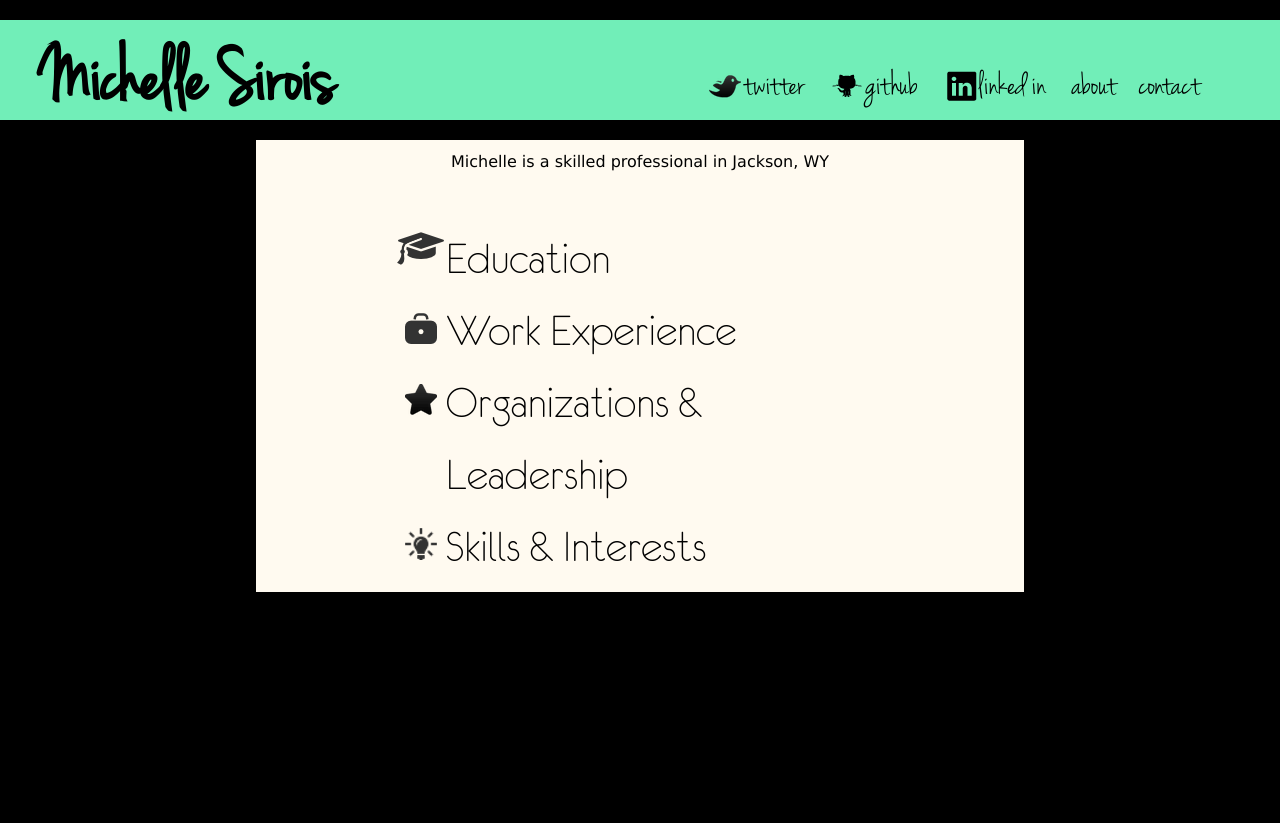
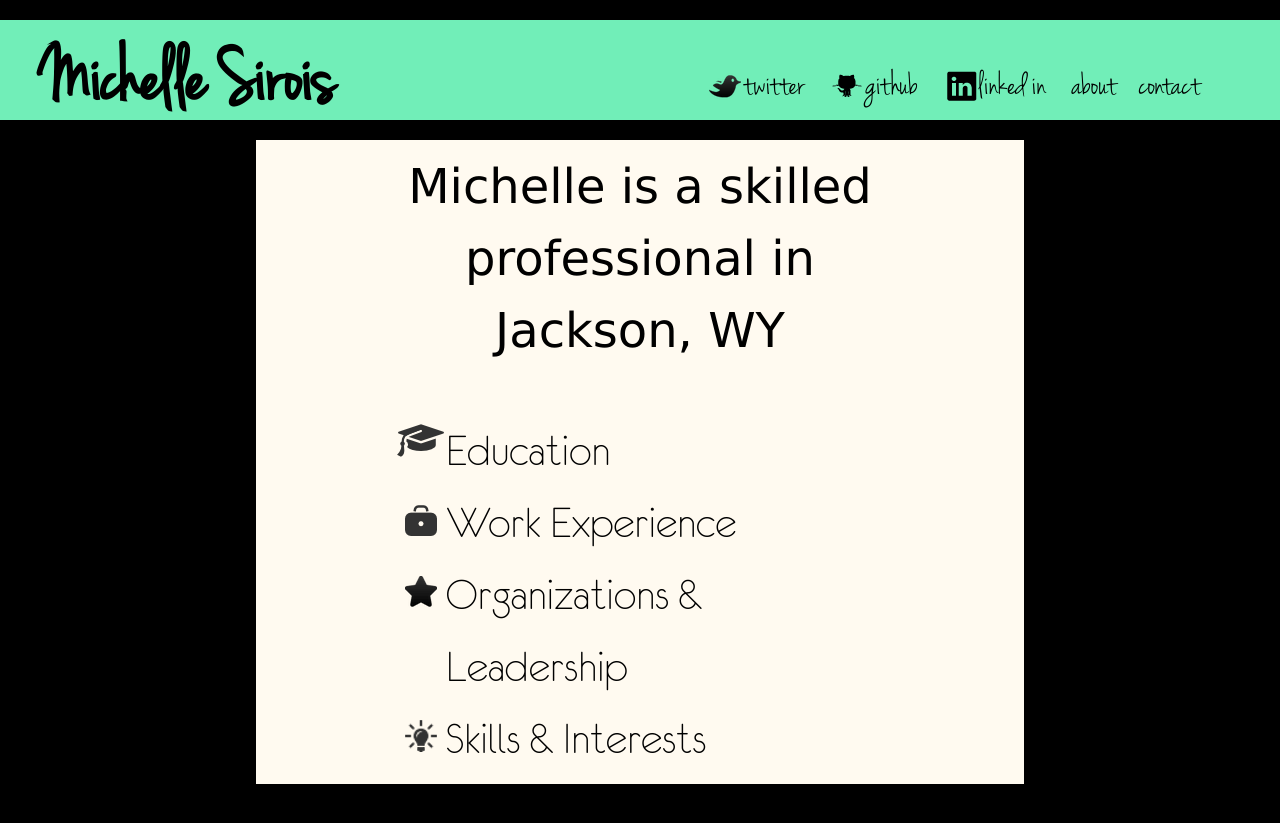
Before and after one commit to michellecsirois/michellecsirois.github.io, a Jekyll site: the page built from index.html, in a window 1280 px wide. Shown: the top 823 px of the page. Built offline with Jekyll 4.4.1, drawn with Linux system fonts in a browser that asks for light colours; Markdown is read by kramdown in place of the engine named in the settings; the list of posts is cut into pages by our own code.

Commit message:
Update index.html

```diff
--- a/index.html
+++ b/index.html
@@ -9,7 +9,7 @@ layout: default
          xmlns="http://www.w3.org/1999/html" xmlns="http://www.w3.org/1999/html">
 
     <div align="center">
-        Michelle is a skilled professional in Jackson, WY
+        <font size=12>Michelle is a skilled professional in Jackson, WY</font>
     </div>
     <br>
     </br>
```
